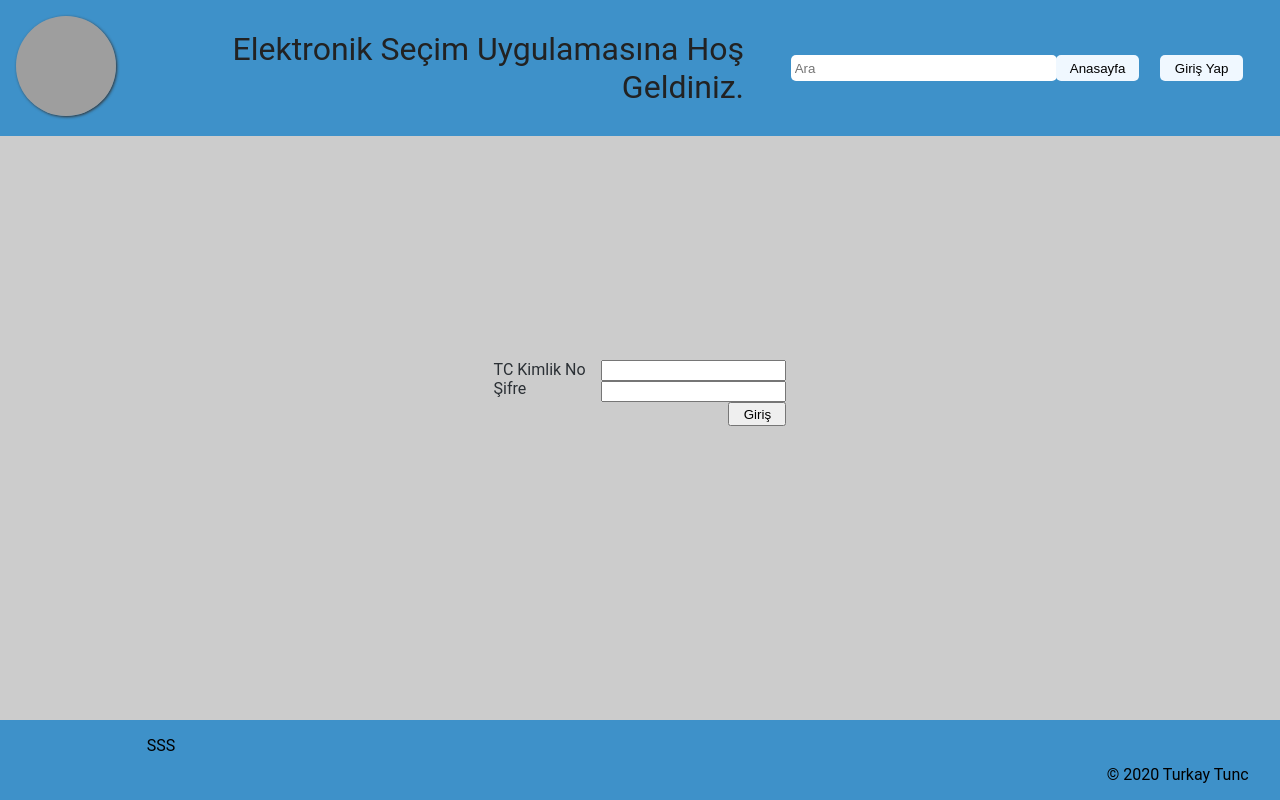
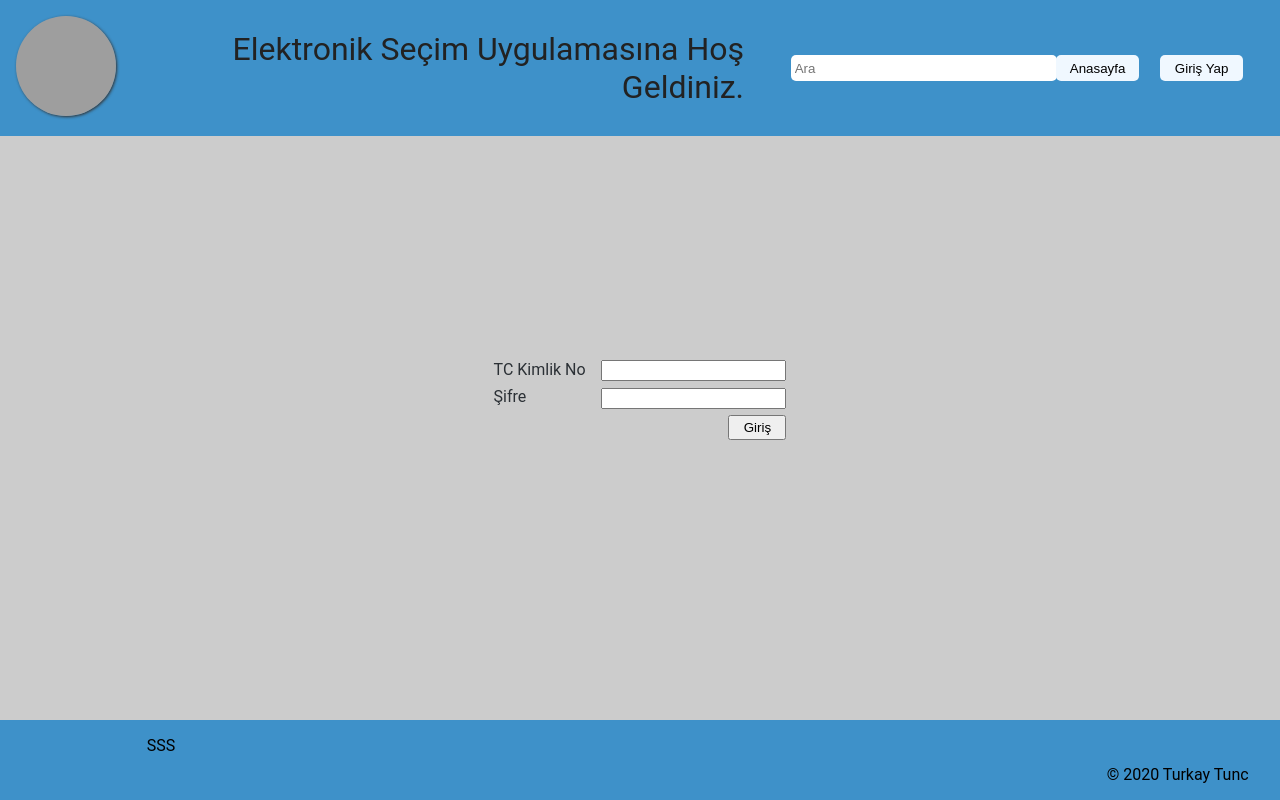
Before and after one commit to turkaytunc/e-secim, a React (Create React App) app: page /login in a window 1280 px wide. Built offline with nearby package versions, Linux system fonts and the light colour scheme; grey boxes are pictures that could not be loaded.

Commit message:
update: login page style

```diff
--- a/src/components/login/login.scss
+++ b/src/components/login/login.scss
@@ -10,10 +10,19 @@
   display: flex;
 }
 
-.login-label-container,
+.login-label-container {
+  display: flex;
+  flex-direction: column;
+  label {
+    margin-bottom: 0.5em;
+  }
+}
 .login-input-container {
   display: flex;
   flex-direction: column;
+  input {
+    margin-bottom: 0.5em;
+  }
 }
 
 .login-label {
```
